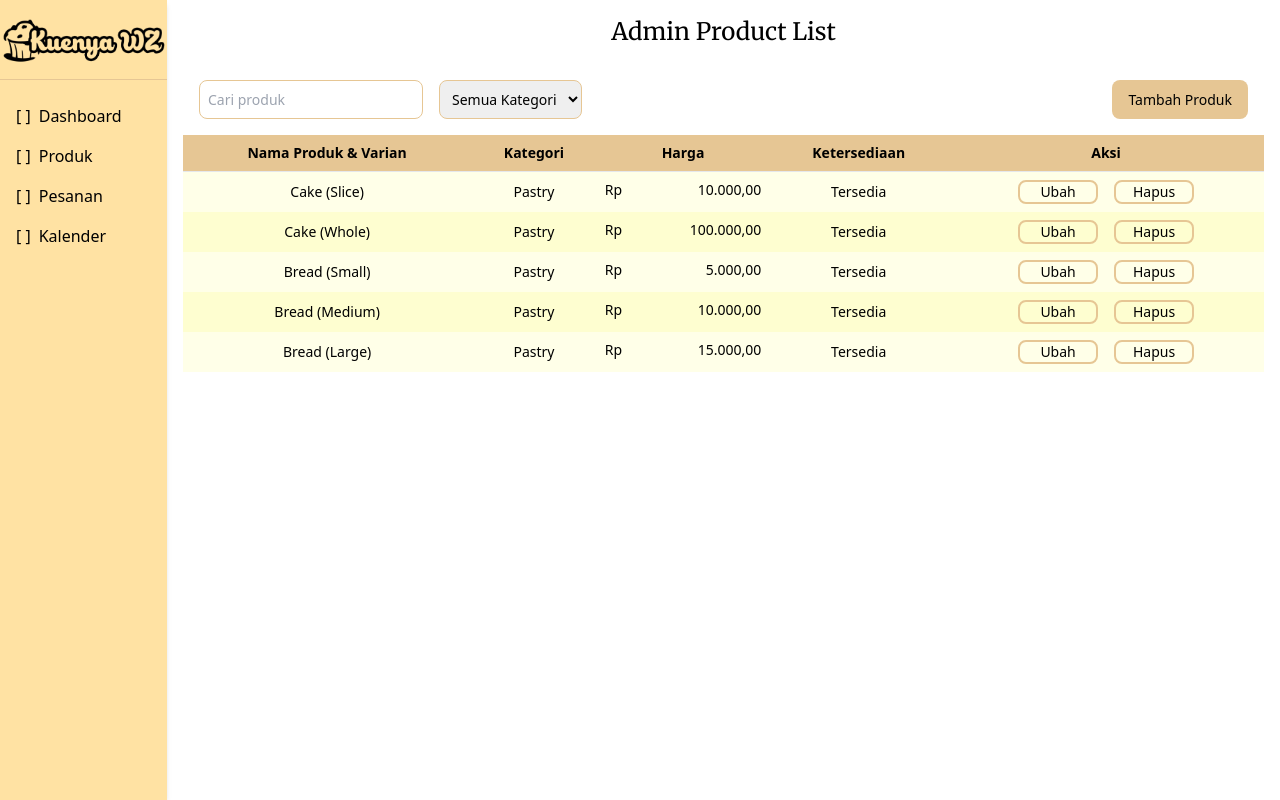
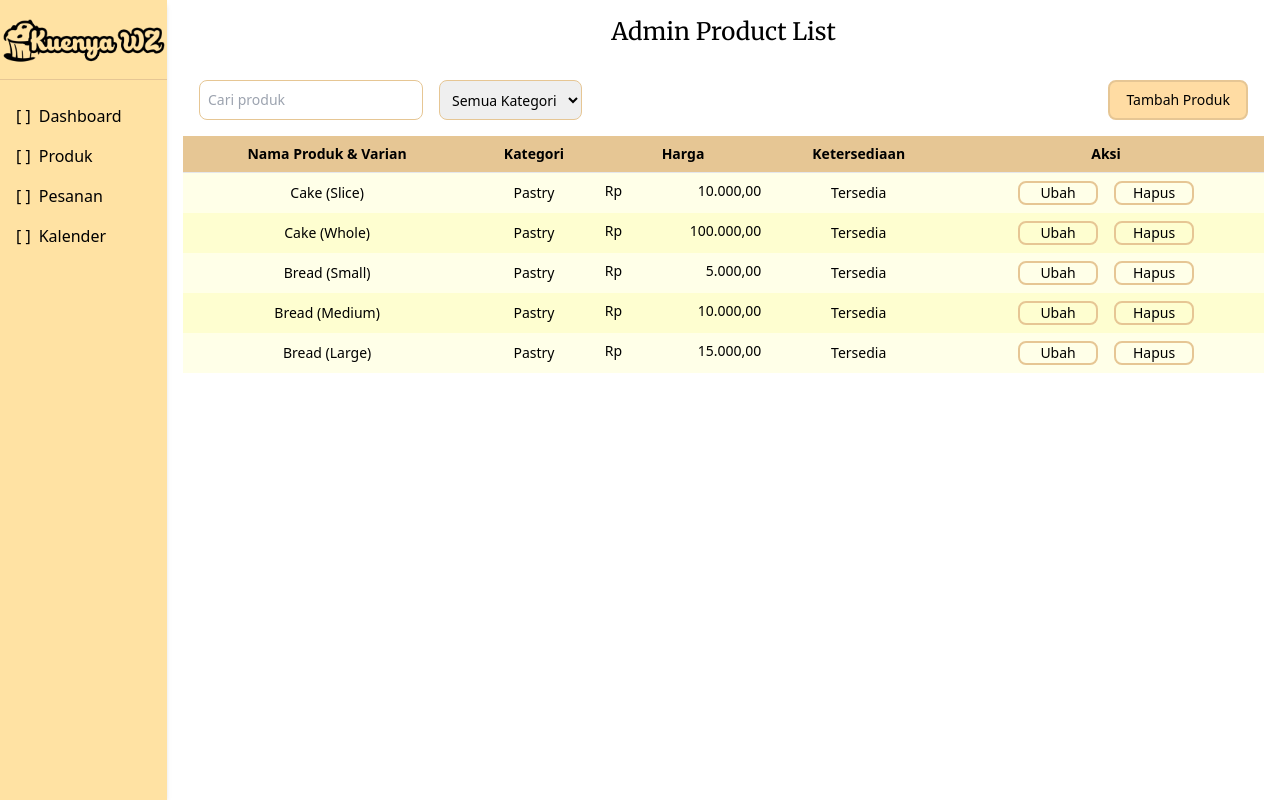
Before and after one commit to Kons-Software-House/kuenyawz-frontend, a React (Vite) app: page /admin/produk in a window 1280 px wide. Built offline with nearby package versions, Linux system fonts and the light colour scheme; a web font is replaced by a local one; what @designbycode/tailwindcss-text-shadow would draw is missing.

Commit message:
chore: changed button to link

```diff
--- a/src/views/admin/AdminProductListView.tsx
+++ b/src/views/admin/AdminProductListView.tsx
@@ -1,3 +1,4 @@
+import { Link } from "react-router-dom";
 import Sidebar from "../../components/admin/Sidebar"
 
 export default function AdminProductListView() {
@@ -20,7 +21,7 @@ export default function AdminProductListView() {
                   <option value="lainnya">Lainnya</option>
                 </select>
               </div>
-              <button className="p-2 px-4 bg-secondary-100 rounded-lg">Tambah Produk</button>
+              <Link className="p-2 px-4 bg-secondary-300 border-2 border-secondary-100 rounded-lg" to={"/admin/produk/tambah"}>Tambah Produk</Link>
             </div>
             {/* table */}
             <table className="w-full bg-secondary-250">
```
